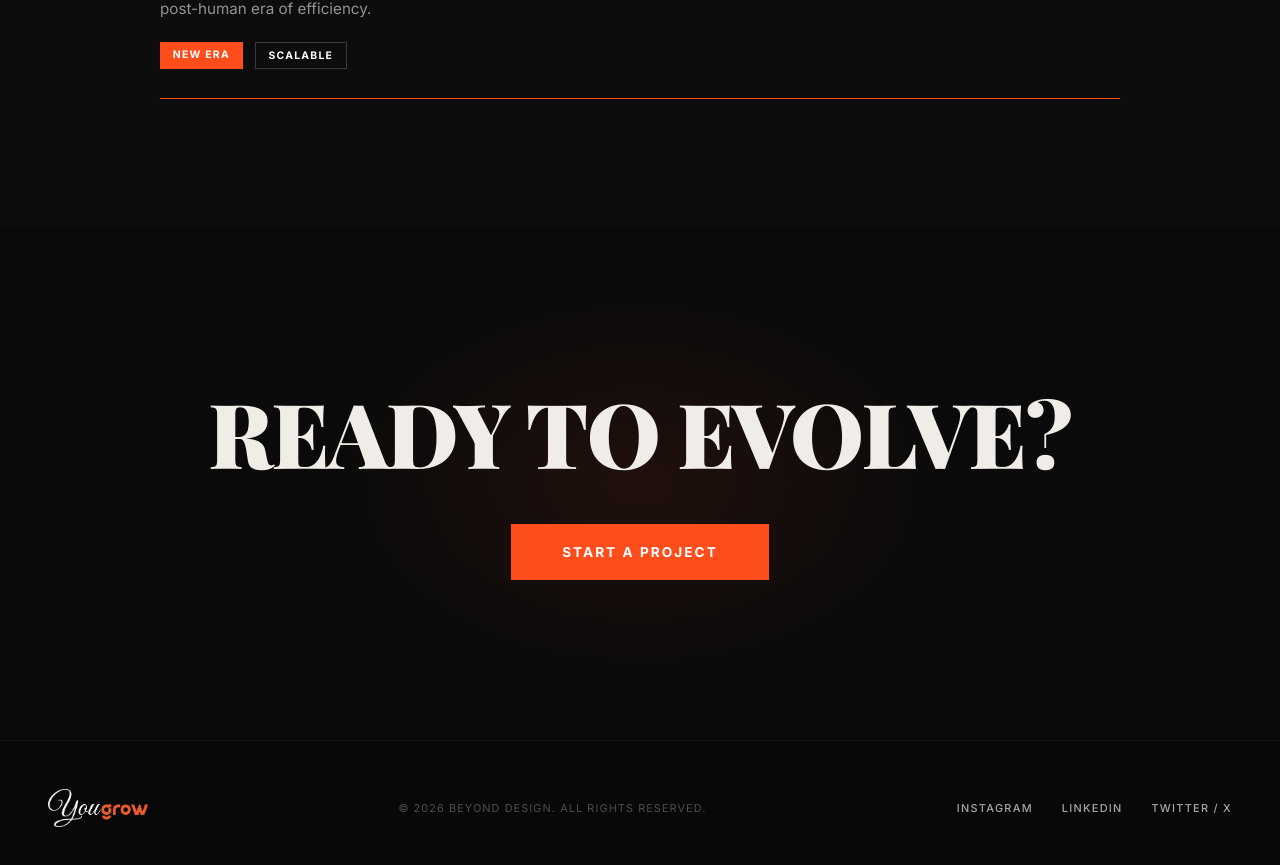
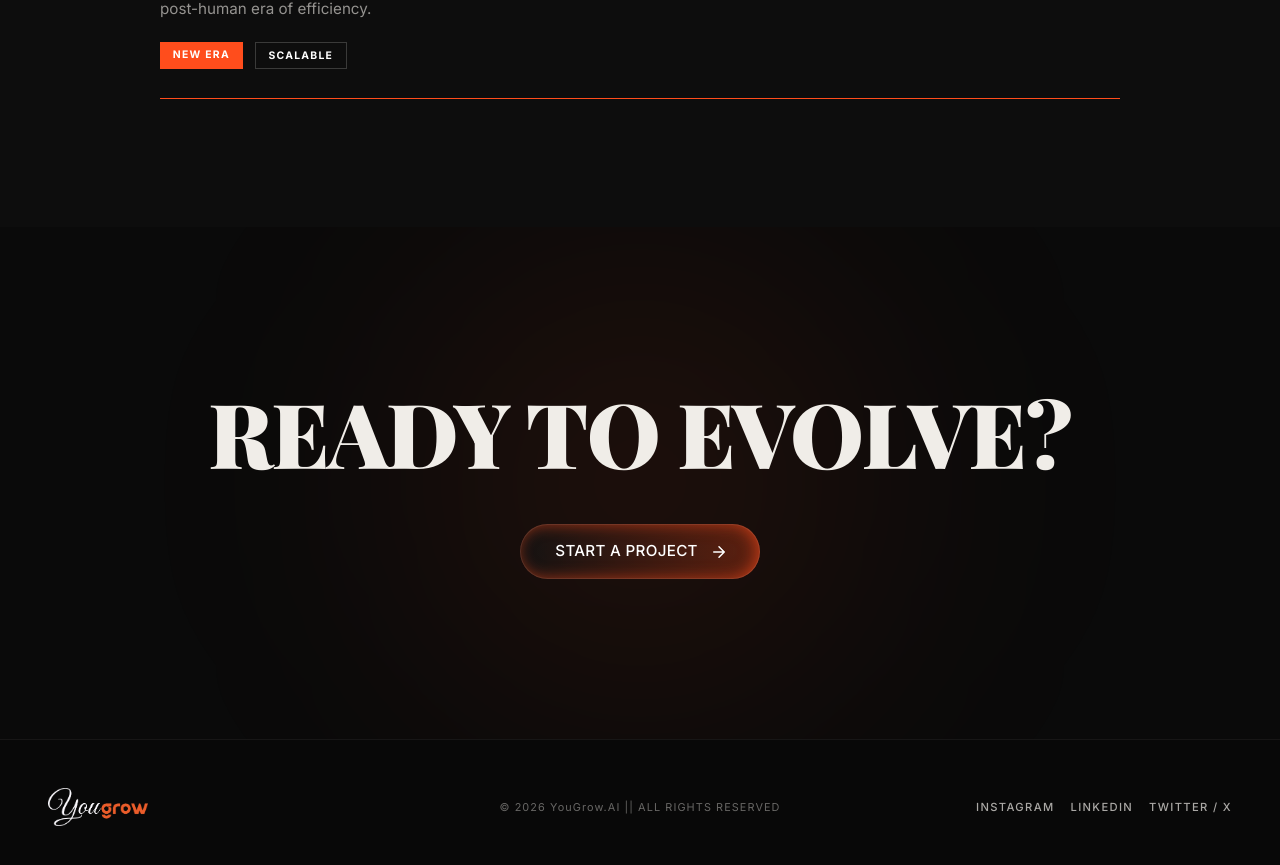
Before and after one commit to Shivamowo/yougrow-website, a Next.js app: page / in a window 1280 px wide. Shown: the part 2812-3677 px from the top of the page. Built offline with nearby package versions, Linux system fonts and the light colour scheme.

Commit message:
raghav-changes

```diff
--- a/app/components/CTA.tsx
+++ b/app/components/CTA.tsx
@@ -1,10 +1,29 @@
 "use client";
 
+import { useState } from "react";
 import Link from "next/link";
+import ProjectButton from "@/app/components/ProjectButton";
 
 export default function CTA() {
+  const [pos, setPos] = useState({ x: 0, y: 0 });
+  const [isHovered, setIsHovered] = useState(false);
+
+  const handleMouseMove = (e: React.MouseEvent<HTMLElement>) => {
+    const rect = e.currentTarget.getBoundingClientRect();
+    // Calculate distance from center in pixels
+    const x = e.clientX - rect.left - rect.width / 2;
+    const y = e.clientY - rect.top - rect.height / 2;
+    setPos({ x, y });
+  };
+
   return (
     <section
+      onMouseMove={handleMouseMove}
+      onMouseEnter={() => setIsHovered(true)}
+      onMouseLeave={() => {
+        setIsHovered(false);
+        setPos({ x: 0, y: 0 });
+      }}
       style={{
         padding: "10rem clamp(1.2rem, 5vw, 5rem)",
         textAlign: "center",
@@ -13,18 +32,21 @@ export default function CTA() {
         overflow: "hidden",
       }}
     >
-      {/* Radial glow decoration */}
+      {/* Radial glow decoration with smooth liquid tracking */}
       <div
         aria-hidden="true"
         style={{
           position: "absolute",
           top: "50%",
           left: "50%",
-          transform: "translate(-50%, -50%)",
-          width: "650px",
-          height: "420px",
-          background: "radial-gradient(ellipse, rgba(255,77,28,0.09) 0%, transparent 70%)",
+          transform: `translate(calc(-50% + ${isHovered ? pos.x : 0}px), calc(-50% + ${isHovered ? pos.y : 0}px))`,
+          width: "700px",
+          height: "700px",
+          background: "radial-gradient(ellipse, rgba(255,77,28,0.12) 0%, transparent 70%)",
           pointerEvents: "none",
+          transition: "transform 0.8s cubic-bezier(0.23, 1, 0.32, 1)",
+          filter: "blur(120px)",
+          borderRadius: "50%",
         }}
       />
 
@@ -43,21 +65,7 @@ export default function CTA() {
         READY TO EVOLVE?
       </h2>
 
-      <Link
-        href="/contact"
-        className="btn-primary reveal reveal-delay-2 font-sans"
-        style={{
-          fontSize: "0.85rem",
-          padding: "1.1rem 3.2rem",
-          letterSpacing: "0.15em",
-          textDecoration: "none",
-          display: "inline-flex",
-          position: "relative",
-        }}
-        aria-label="Start a new project with Beyond Design"
-      >
-        START A PROJECT
-      </Link>
+      <ProjectButton text="START A PROJECT" className="reveal reveal-delay-2 font-sans" />
     </section>
   );
 }
--- a/app/components/Footer.tsx
+++ b/app/components/Footer.tsx
@@ -4,7 +4,7 @@ import Logo from "@/app/components/Logo";
 const SOCIALS = [
   { label: "INSTAGRAM", href: "#" },
   { label: "LINKEDIN", href: "#" },
-  { label: "TWITTER / X", href: "#" },
+  { label: "TWITTER / X", href: "https://x.com/YouGrowwai" },
 ] as const;
 
 export default function Footer() {
@@ -21,33 +21,37 @@ export default function Footer() {
         gap: "1.5rem",
       }}
     >
-      <a href="/" style={{ textDecoration: "none" }} aria-label="Beyond Design home">
+      <div style={{ flex: 1, display: "flex", justifyContent: "flex-start" }}>
+        <a href="/" style={{ textDecoration: "none" }} aria-label="YouGrow home">
           <Logo size="sm" />
         </a>
+      </div>
 
       <p
         className="font-sans"
         style={{
           fontSize: "0.68rem",
-          color: "rgba(240,237,232,0.3)",
+          color: "rgba(240, 237, 232, 0.41)",
           letterSpacing: "0.1em",
-          margin: 0,
+          margin: "0",
           textAlign: "center",
         }}
       >
-        © {new Date().getFullYear()} BEYOND DESIGN. ALL RIGHTS RESERVED.
+        © {new Date().getFullYear()} YouGrow.AI || ALL RIGHTS RESERVED
       </p>
 
+      <div style={{ flex: 1, display: "flex", justifyContent: "flex-end" }}>
         <nav
           aria-label="Social links"
-        style={{ display: "flex", gap: "1.8rem" }}
+          style={{ display: "flex", gap: "1rem" }}
         >
           {SOCIALS.map(({ label, href }) => (
             <a
               key={label}
               href={href}
+              target="_blank"
               className="nav-link"
-            style={{ fontSize: "0.68rem" }}
+              style={{ fontSize: "0.7rem" }}
               aria-label={`Follow us on ${label}`}
               rel="noopener noreferrer"
             >
@@ -55,6 +59,7 @@ export default function Footer() {
             </a>
           ))}
         </nav>
+      </div>
     </footer>
   );
 }
--- a/app/components/Navbar.tsx
+++ b/app/components/Navbar.tsx
@@ -62,7 +62,7 @@ export default function Navbar() {
       }}
     >
       {/* Logo */}
-      <a href="/" aria-label="Beyond Design — Home" style={{ textDecoration: "none", minWidth: "fit-content" }}>
+      <a href="/" aria-label="YouGrow — Home" style={{ textDecoration: "none", minWidth: "fit-content" }}>
         <Logo />
       </a>
 
--- /dev/null
+++ b/app/components/ProjectButton.tsx
@@ -0,0 +1,61 @@
+"use client";
+
+import Link from "next/link";
+import React from "react";
+
+interface ProjectButtonProps {
+  text?: string;
+  href?: string;
+  className?: string;
+}
+
+export default function ProjectButton({ text = "START A PROJECT", href = "/contact", className = "font-sans" }: ProjectButtonProps) {
+  return (
+    <Link
+      href={href}
+      className={className}
+      style={{
+        fontSize: "0.95rem",
+        fontWeight: 500,
+        padding: "1rem 2rem 1rem 2.2rem",
+        letterSpacing: "0.02em",
+        textDecoration: "none",
+        display: "inline-flex",
+        alignItems: "center",
+        gap: "0.75rem",
+        color: "#fff",
+        position: "relative",
+        borderRadius: "9999px",
+        background: "linear-gradient(90deg, rgba(20,20,20,0.8) 0%, rgba(255,77,28,0.3) 100%)",
+        boxShadow: "inset 0 0 0 1px rgba(255,255,255,0.08), inset -3px 0 15px rgba(255,77,28,0.6)",
+        backdropFilter: "blur(12px)",
+        transition: "all 0.3s cubic-bezier(0.23, 1, 0.32, 1)",
+        overflow: "hidden",
+      }}
+      onMouseEnter={(e) => {
+        e.currentTarget.style.transform = "scale(1.03)";
+        e.currentTarget.style.boxShadow = "inset 0 0 0 1px rgba(255,255,255,0.15), inset -5px 0 25px rgba(255,77,28,0.8), 0 0 30px -10px rgba(255,77,28,0.5)";
+      }}
+      onMouseLeave={(e) => {
+        e.currentTarget.style.transform = "scale(1)";
+        e.currentTarget.style.boxShadow = "inset 0 0 0 1px rgba(255,255,255,0.08), inset -3px 0 15px rgba(255,77,28,0.6)";
+      }}
+      aria-label="Start a new project with YouGrow"
+    >
+      <span>{text}</span>
+      <svg
+        width="18"
+        height="18"
+        viewBox="0 0 24 24"
+        fill="none"
+        stroke="currentColor"
+        strokeWidth="2"
+        strokeLinecap="round"
+        strokeLinejoin="round"
+        style={{ transition: "transform 0.3s ease" }}
+      >
+        <path d="M5 12h14M12 5l7 7-7 7" />
+      </svg>
+    </Link>
+  );
+}
--- a/app/contact/page.tsx
+++ b/app/contact/page.tsx
@@ -4,7 +4,7 @@ import BookingForm from "@/app/components/BookingForm";
 export const metadata: Metadata = {
   title: "Book a Call",
   description:
-    "Ready to start your project? Book a discovery call with the Beyond Design team — we'll respond within 24 hours.",
+    "Ready to start your project? Book a discovery call with the YouGrow team — we'll respond within 24 hours.",
 };
 
 const REASONS = [
@@ -86,7 +86,7 @@ export default function ContactPage() {
             >
               Why teams choose
               <br />
-              <span style={{ color: "var(--accent)" }}>Beyond Design</span>
+              <span style={{ color: "var(--accent)" }}>YouGrow</span>
             </h2>
 
             {REASONS.map(({ icon, title, body }) => (
--- a/app/layout.tsx
+++ b/app/layout.tsx
@@ -21,8 +21,8 @@ const playfair = Playfair_Display({
 
 export const metadata: Metadata = {
   title: {
-    default: "Beyond Design — Award-Winning Digital Agency",
-    template: "%s | Beyond Design",
+    default: "YouGrow — Award-Winning Digital Agency",
+    template: "%s | YouGrow",
   },
   description:
     "We don't just build websites, we build scalable experiences. Fullstack dev, UI/UX design, brand building, and AI automation.",
@@ -35,7 +35,7 @@ export const metadata: Metadata = {
     "AI automation",
   ],
   openGraph: {
-    siteName: "Beyond Design",
+    siteName: "YourGrow",
     type: "website",
   },
 };
--- a/app/page.tsx
+++ b/app/page.tsx
@@ -6,7 +6,7 @@ import ServicesAccordion from "@/app/components/ServicesAccordion";
 import CTA from "@/app/components/CTA";
 
 export const metadata: Metadata = {
-  title: "Beyond Design — Award-Winning Digital Agency",
+  title: "YouGrow — Award-Winning Digital Agency",
   description:
     "We build indulging digital experiences. Fullstack development, UI/UX design, brand building, and AI automation.",
 };
--- a/app/services/page.tsx
+++ b/app/services/page.tsx
@@ -1,10 +1,11 @@
 import type { Metadata } from "next";
 import ServicesAccordion from "@/app/components/ServicesAccordion";
+import ProjectButton from "@/app/components/ProjectButton";
 
 export const metadata: Metadata = {
   title: "Services",
   description:
-    "Beyond Design offers fullstack development, UI/UX design, brand building, brand revamp, and AI automation services.",
+    "YouGrow offers fullstack development, UI/UX design, brand building, brand revamp, and AI automation services.",
 };
 
 const STATS = [
@@ -119,7 +120,7 @@ export default function ServicesPage() {
         >
           <div>
             <p className="section-eyebrow" style={{ marginBottom: "1.5rem" }}>
-              WHY BEYOND DESIGN
+              WHY YOUGROW
             </p>
             <h2
               className="font-serif"
@@ -164,13 +165,7 @@ export default function ServicesPage() {
               proprietary platforms.
             </p>
             <div style={{ marginTop: "2.5rem" }}>
-              <a
-                href="/contact"
-                className="btn-primary font-sans"
-                style={{ fontSize: "0.82rem", padding: "0.9rem 2rem" }}
-              >
-                GET A QUOTE →
-              </a>
+              <ProjectButton text="GET A QUOTE" />
             </div>
           </div>
         </div>
```
Also changed, not shown: app/globals.css (+210 -57 lines), app/work/page.tsx (+55 -60 lines). Lines whose indentation alone changed are shown as unchanged.
